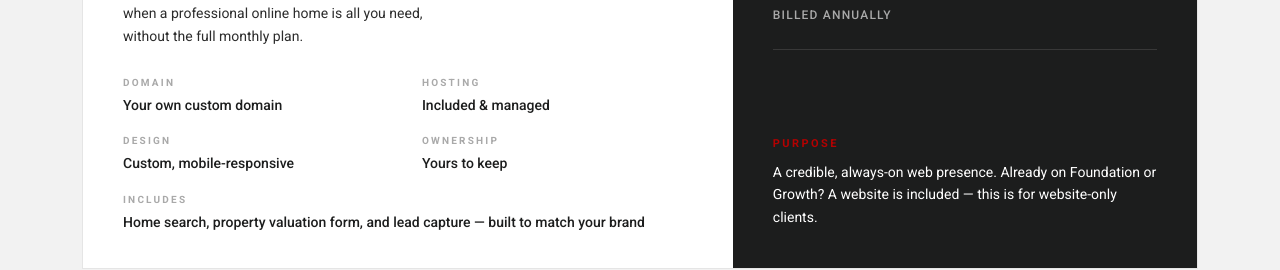
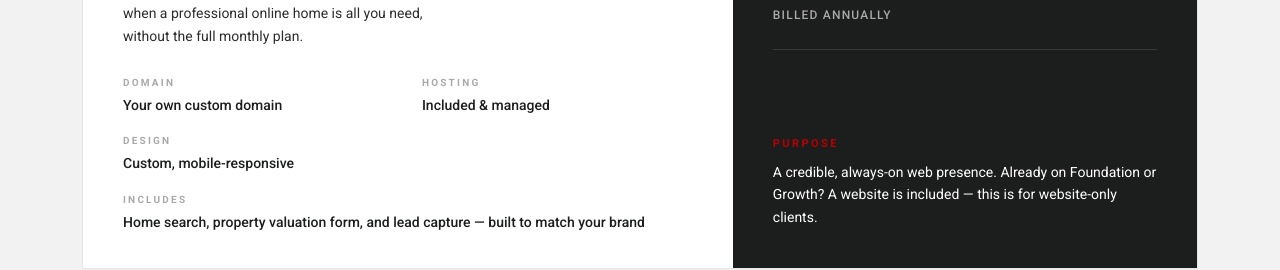
Before and after one commit to gregorystfort/tracy-proposal, a plain HTML site: page proposal.html in a window 1280 px wide. Shown: the part 6980-7250 px from the top of the page. Drawn offline with Linux system fonts and the light colour scheme.

Commit message:
Remove ownership detail from website add-on

```diff
--- a/proposal.html
+++ b/proposal.html
@@ -1397,10 +1397,6 @@
               <span class="addon-detail-label">Design</span>
               <span class="addon-detail-value">Custom, mobile-responsive</span>
             </li>
-            <li>
-              <span class="addon-detail-label">Ownership</span>
-              <span class="addon-detail-value">Yours to keep</span>
-            </li>
             <li style="grid-column: 1 / -1;">
               <span class="addon-detail-label">Includes</span>
               <span class="addon-detail-value">Home search, property valuation form, and lead capture &mdash; built to match your brand</span>
```
